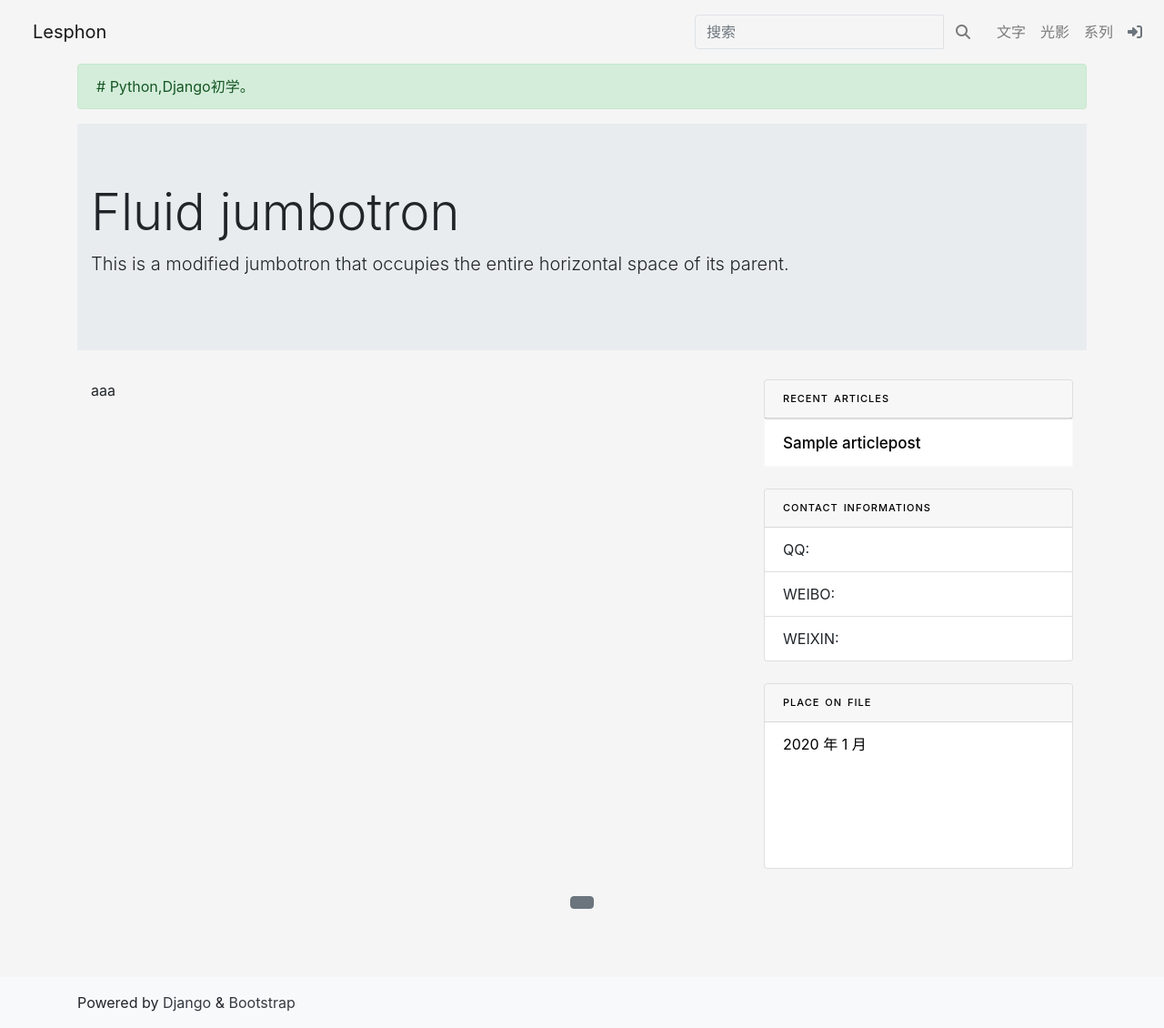
After one commit to pangzix/myblog, a Django app: page /article/archives/2019/10/ in a window 1280 px wide. The commit adds this page. Shown: the whole page at 91% size. Run offline with Django 3.2, Linux system fonts and the light colour scheme; tables that the repository leaves empty hold one stand-in row (values such as "Sample post"); some libraries are stand-ins or nearby versions.

Commit message:
侧边栏增加归档模块

```diff
--- a/article/templatetags/article_extras.py
+++ b/article/templatetags/article_extras.py
@@ -15,6 +15,13 @@ def show_recent_articles(context, num=5):
 @register.inclusion_tag('article/inclusions/_contacting.html',takes_context=True)
 def show_contactings(context):
     return
+
+@register.inclusion_tag('article/inclusions/_archives.html', takes_context=True)
+def show_archives(context):
+    return {
+        'date_list': ArticlePost.objects.dates('created', 'month', order='DESC'),
+    }
+
 
 #获取相对时间
 @register.filter(name='timesince_zh')
--- a/article/urls.py
+++ b/article/urls.py
@@ -14,4 +14,5 @@ urlpatterns = [
     path('',views.index_view,name='index_url'),
     path('timeline/',views.TimelineView,name='timeline'),
     path('search/',include('haystack.urls')),
+    path('archives/<int:year>/<int:month>/',views.archive,name='archive'),
 ]
--- a/article/views.py
+++ b/article/views.py
@@ -15,6 +15,13 @@ import re
 
 # Create your views here.
 
+
+def archive(request,year,month):
+    articles= ArticlePost.objects.filter(created__year=year,
+                                                  created__month=month
+                                                  )
+
+    return  render(request,'article/index.html',context={'articles':articles})
 
 class TimelineView(generic.ListView):
     model = Timeline
--- /dev/null
+++ b/templates/article/inclusions/_archives.html
@@ -0,0 +1,20 @@
+<div class="widget widget-recent-posts" >
+<div class="card hvr-glow d-flex  " >
+  <div class="card-header blog-meta__comments">
+    place on file
+  </div>
+    <ul class="list-group list-group-flush" style="overflow: auto;height: 10rem">
+
+
+        {% for date in date_list %}
+                   <li class="list-group-item">
+         <a href="{% url 'article:archive' date.year date.month %}" style="color: black;">
+                {{ date.year }} 年 {{ date.month }} 月
+         </a>
+                   </li>
+            {% endfor %}
+
+
+    </ul>
+</div>
+</div>
--- a/templates/article/inclusions/_contacting.html
+++ b/templates/article/inclusions/_contacting.html
@@ -1,4 +1,5 @@
-<div class="card hvr-glow style="width: 18rem;" " >
+<div class="widget widget-recent-posts">
+<div class="card hvr-glow  d-flex" style="" >
   <div class="card-header blog-meta__comments">
     contact informations
   </div>
@@ -8,3 +9,4 @@
     <li class="list-group-item">WEIXIN:     </li>
   </ul>
 </div>
+</div>
--- a/templates/article/index.html
+++ b/templates/article/index.html
@@ -75,7 +75,10 @@
 
             <aside class="col-md-4">
                  {% show_recent_articles %}
+
                 {% show_contactings %}
+
+                {% show_archives %}
             </aside>
 
         </div>
```
